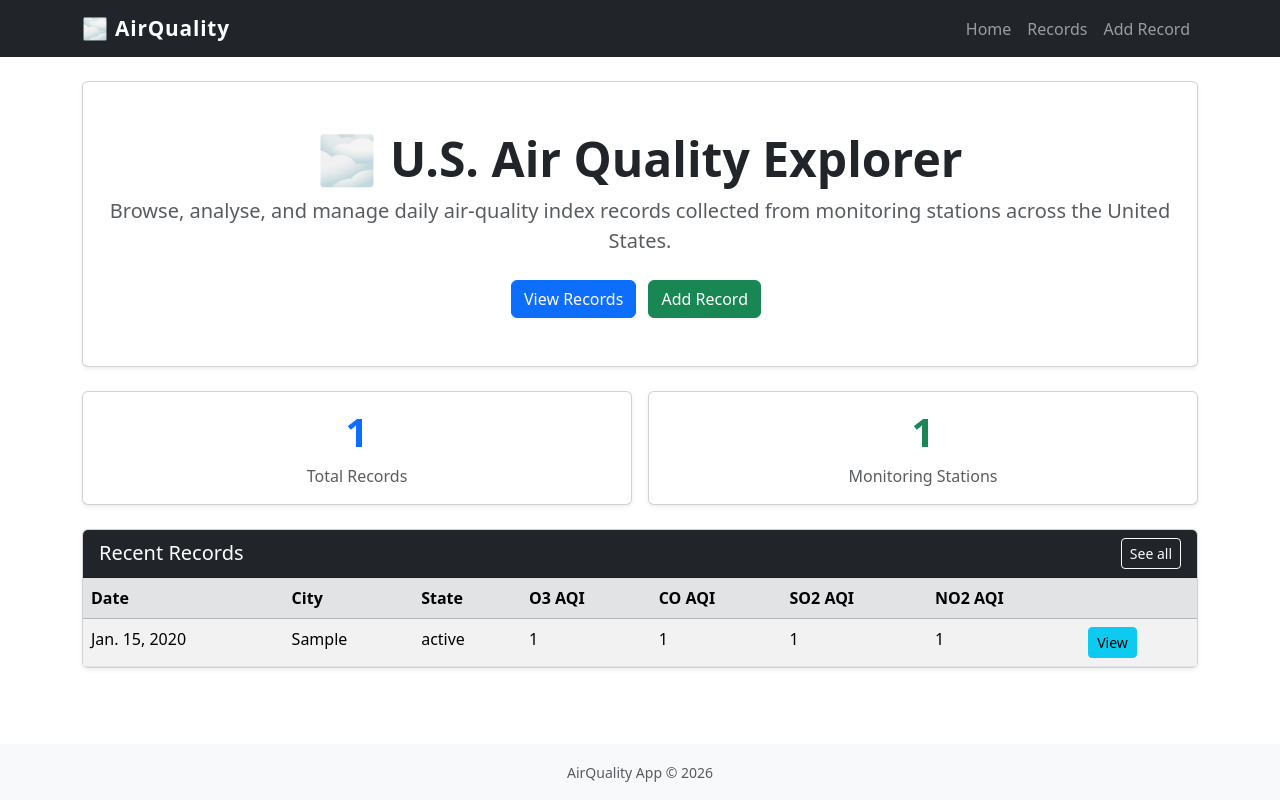
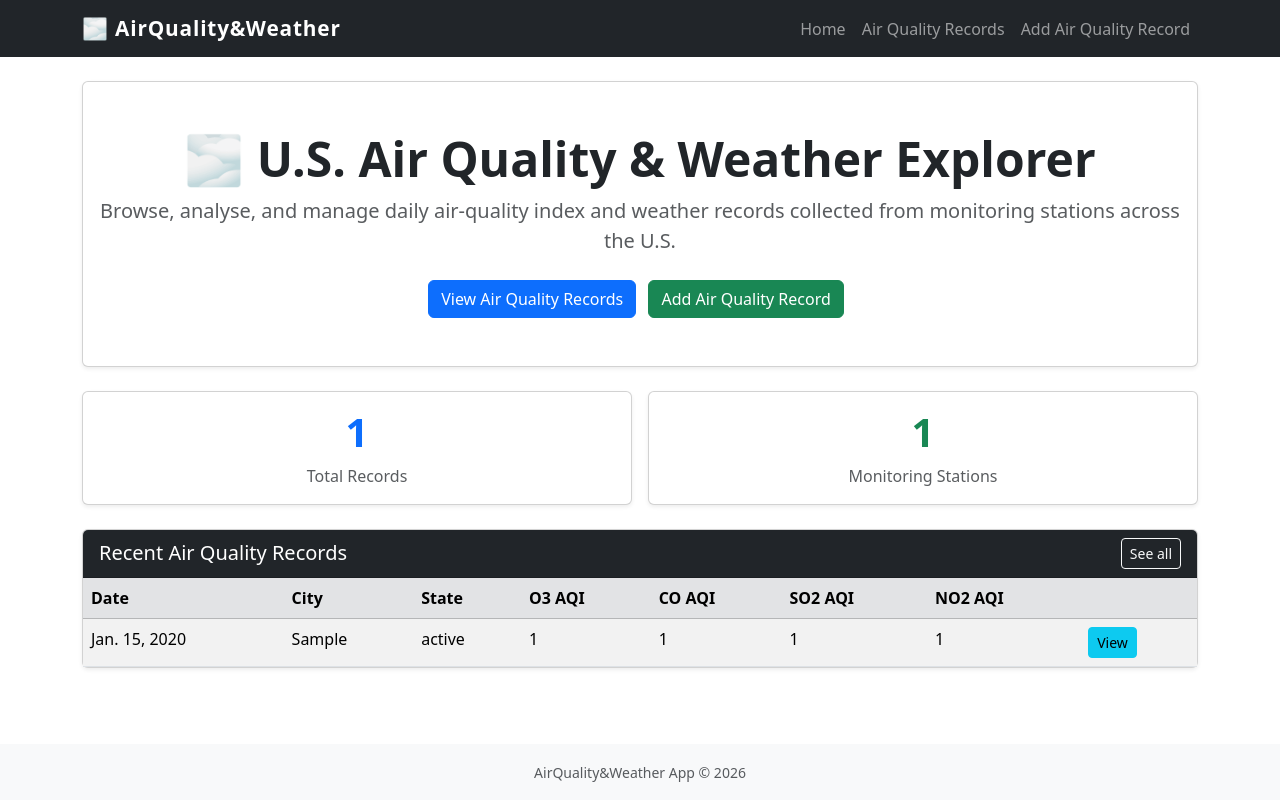
Before and after one commit to sofiabernal5/python-project-group3, a Django app: page / in a window 1280 px wide. Run offline with Django 5.2, Linux system fonts and the light colour scheme; tables that the repository leaves empty hold one stand-in row (values such as "Sample post").

Commit message:
updates urls

```diff
--- a/project3/mysite/core/templates/core/base.html
+++ b/project3/mysite/core/templates/core/base.html
@@ -12,7 +12,7 @@
 
 <nav class="navbar navbar-expand-lg navbar-dark bg-dark">
     <div class="container">
-        <a class="navbar-brand" href="{% url 'core:home' %}">🌫️ AirQuality</a>
+        <a class="navbar-brand" href="{% url 'core:home' %}">🌫️ AirQuality&Weather</a>
         <button class="navbar-toggler" type="button"
                 data-bs-toggle="collapse" data-bs-target="#navbarNav"
                 aria-controls="navbarNav" aria-expanded="false" aria-label="Toggle navigation">
@@ -24,10 +24,10 @@
                     <a class="nav-link" href="{% url 'core:home' %}">Home</a>
                 </li>
                 <li class="nav-item">
-                    <a class="nav-link" href="{% url 'core:record_list' %}">Records</a>
+                    <a class="nav-link" href="{% url 'core:air_quality_list' %}">Air Quality Records</a>
                 </li>
                 <li class="nav-item">
-                    <a class="nav-link" href="{% url 'core:record_create' %}">Add Record</a>
+                    <a class="nav-link" href="{% url 'core:air_quality_create' %}">Add Air Quality Record</a>
                 </li>
                 {# Uncomment after implementing section 2.4: #}
                 {# <li class="nav-item"><a class="nav-link" href="{% url 'core:analytics' %}">Analytics</a></li> #}
@@ -53,7 +53,7 @@
 
 <footer class="footer py-3 bg-light mt-auto">
     <div class="container text-center text-muted">
-        <small>AirQuality App &copy; 2026</small>
+        <small>AirQuality&Weather App &copy; 2026</small>
     </div>
 </footer>
 
--- a/project3/mysite/core/templates/core/confirm_delete.html
+++ b/project3/mysite/core/templates/core/confirm_delete.html
@@ -21,7 +21,7 @@
                     {% csrf_token %}
                     <div class="d-flex gap-2">
                         <button type="submit" class="btn btn-danger">Yes, Delete</button>
-                        <a href="{% url 'core:record_detail' record.pk %}" class="btn btn-secondary">Cancel</a>
+                        <a href="{% url 'core:air_quality_detail' record.pk %}" class="btn btn-secondary">Cancel</a>
                     </div>
                 </form>
             </div>
--- a/project3/mysite/core/templates/core/home.html
+++ b/project3/mysite/core/templates/core/home.html
@@ -8,13 +8,13 @@
 {# ── Hero card ─────────────────────────────────────────────────────────── #}
 <div class="card shadow-sm mb-4">
     <div class="card-body py-5 text-center">
-        <h1 class="display-5 fw-bold mb-2">🌫️ U.S. Air Quality Explorer</h1>
+        <h1 class="display-5 fw-bold mb-2">🌫️ U.S. Air Quality & Weather Explorer</h1>
         <p class="lead text-muted mb-4">
-            Browse, analyse, and manage daily air-quality index records collected
-            from monitoring stations across the United States.
+            Browse, analyse, and manage daily air-quality index and weather records collected
+            from monitoring stations across the U.S.
         </p>
-        <a href="{% url 'core:record_list' %}"   class="btn btn-primary   me-2">View Records</a>
-        <a href="{% url 'core:record_create' %}"  class="btn btn-success   me-2">Add Record</a>
+        <a href="{% url 'core:air_quality_list' %}"   class="btn btn-primary   me-2">View Air Quality Records</a>
+        <a href="{% url 'core:air_quality_create' %}"  class="btn btn-success   me-2">Add Air Quality Record</a>
 
     </div>
 </div>
@@ -42,8 +42,8 @@
 {# ── Recent records ────────────────────────────────────────────────────── #}
 <div class="card shadow-sm">
     <div class="card-header bg-dark text-white d-flex justify-content-between align-items-center">
-        <h5 class="mb-0">Recent Records</h5>
-        <a href="{% url 'core:record_list' %}" class="btn btn-sm btn-outline-light">See all</a>
+        <h5 class="mb-0">Recent Air Quality Records</h5>
+        <a href="{% url 'core:air_quality_list' %}" class="btn btn-sm btn-outline-light">See all</a>
     </div>
     <div class="card-body p-0">
         <table class="table table-striped table-hover mb-0">
@@ -60,7 +60,7 @@
                 </tr>
             </thead>
             <tbody>
-                {% for record in recent %}
+                {% for record in recent_air_quality %}
                 <tr>
                     <td>{{ record.date }}</td>
                     <td>{{ record.location.city }}</td>
@@ -70,13 +70,13 @@
                     <td>{{ record.so2_aqi|default:"—" }}</td>
                     <td>{{ record.no2_aqi|default:"—" }}</td>
                     <td>
-                        <a href="{% url 'core:record_detail' record.pk %}" class="btn btn-sm btn-info">View</a>
+                        <a href="{% url 'core:air_quality_detail' record.pk %}" class="btn btn-sm btn-info">View</a>
                     </td>
                 </tr>
                 {% empty %}
                 <tr>
                     <td colspan="8" class="text-center text-muted py-3">
-                        No records yet. <a href="{% url 'core:record_create' %}">Add one!</a>
+                        No records yet. <a href="{% url 'core:air_quality_create' %}">Add one!</a>
                     </td>
                 </tr>
                 {% endfor %}
--- a/project3/mysite/core/urls.py
+++ b/project3/mysite/core/urls.py
@@ -4,12 +4,12 @@ from . import views
 app_name = 'core'
 
 urlpatterns = [
-    path('',                          views.home,          name='home'),
-    path('records/',                  views.record_list,   name='record_list'),
-    path('records/add/',              views.record_create, name='record_create'),
-    path('records/<int:pk>/',         views.record_detail, name='record_detail'),
-    path('records/<int:pk>/edit/',    views.record_update, name='record_update'),
-    path('records/<int:pk>/delete/',  views.record_delete, name='record_delete'),
+    path('', views.home, name='home'),
+    path('air-quality/', views.air_quality_list,   name='air_quality_list'),
+    path('air-quality/add/', views.air_quality_create, name='air_quality_create'),
+    path('air-quality/<int:pk>/', views.air_quality_detail, name='air_quality_detail'),
+    path('air-quality/<int:pk>/edit/', views.air_quality_update, name='air_quality_update'),
+    path('air-quality/<int:pk>/delete/', views.air_quality_delete, name='air_quality_delete'),
 
     # Section 2.4 — analytics URL's go below
 ]
--- a/project3/mysite/core/views.py
+++ b/project3/mysite/core/views.py
@@ -11,19 +11,19 @@ from .forms import AirQualityRecordForm
 def home(request):
     total_records   = AirQualityRecord.objects.count()
     total_locations = Location.objects.count()
-    recent          = AirQualityRecord.objects.select_related('location').order_by('-date')[:5]
+    recent_air_quality = AirQualityRecord.objects.select_related('location').order_by('-date')[:5]
 
     context = {
         'total_records':   total_records,
         'total_locations': total_locations,
-        'recent':          recent,
+        'recent_air_quality': recent_air_quality,
     }
     return render(request, 'core/home.html', context)
 
 
-# ── List (paginated) ────────────────────────────────────────────────────────
+# ── Air Quality List (paginated) ────────────────────────────────────────────────────────
 
-def record_list(request):
+def air_quality_list(request):
     qs        = AirQualityRecord.objects.select_related('location').order_by('-date')
     paginator = Paginator(qs, 20)                          # 20 per page
     page_num  = request.GET.get('page', 1)
@@ -32,31 +32,31 @@ def record_list(request):
     return render(request, 'core/list.html', {'page_obj': page_obj})
 
 
-# ── Detail ──────────────────────────────────────────────────────────────────
+# ── Air Quality Detail ──────────────────────────────────────────────────────────────────
 
-def record_detail(request, pk):
+def air_quality_detail(request, pk):
     record = get_object_or_404(AirQualityRecord.objects.select_related('location'), pk=pk)
     return render(request, 'core/detail.html', {'record': record})
 
 
-# ── Create ──────────────────────────────────────────────────────────────────
+# ── Air Quality Create ──────────────────────────────────────────────────────────────────
 
-def record_create(request):
+def air_quality_create(request):
     if request.method == 'POST':
         form = AirQualityRecordForm(request.POST)
         if form.is_valid():
             record = form.save()
             messages.success(request, 'Record created successfully.')
-            return redirect('core:record_detail', pk=record.pk)
+            return redirect('core:air_quality_detail', pk=record.pk)
     else:
         form = AirQualityRecordForm()
 
     return render(request, 'core/form.html', {'form': form, 'action': 'Create'})
 
 
-# ── Update ──────────────────────────────────────────────────────────────────
+# ── Air Quality Update ──────────────────────────────────────────────────────────────────
 
-def record_update(request, pk):
+def air_quality_update(request, pk):
     record = get_object_or_404(AirQualityRecord, pk=pk)
 
     if request.method == 'POST':
@@ -64,7 +64,7 @@ def record_update(request, pk):
         if form.is_valid():
             form.save()
             messages.success(request, 'Record updated successfully.')
-            return redirect('core:record_detail', pk=record.pk)
+            return redirect('core:air_quality_detail', pk=record.pk)
     else:
         form = AirQualityRecordForm(instance=record)
 
@@ -75,14 +75,14 @@ def record_update(request, pk):
     })
 
 
-# ── Delete ──────────────────────────────────────────────────────────────────
+# ── Air Quality Delete ──────────────────────────────────────────────────────────────────
 
-def record_delete(request, pk):
+def air_quality_delete(request, pk):
     record = get_object_or_404(AirQualityRecord, pk=pk)
 
     if request.method == 'POST':
         record.delete()
         messages.success(request, 'Record deleted.')
-        return redirect('core:record_list')
+        return redirect('core:air_quality_list')
 
     return render(request, 'core/confirm_delete.html', {'record': record})
```
Also changed, not shown: project3/mysite/core/templates/core/detail.html (+25 -83 lines), project3/mysite/core/templates/core/form.html (+4 -4 lines), project3/mysite/core/templates/core/list.html (+5 -5 lines).
